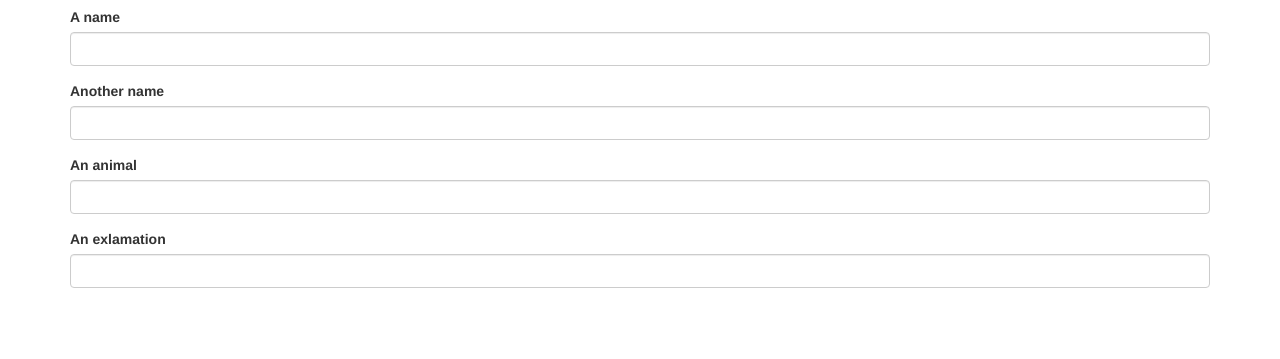
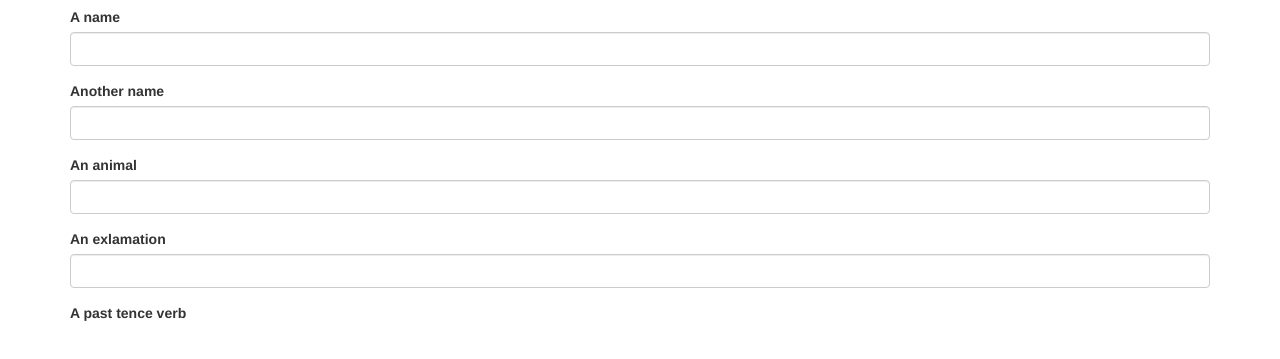
Before and after one commit to geraldokutar/Forms, a plain HTML site: page index.html in a window 1280 px wide. Shown: the part 63-422 px from the top of the page. Drawn offline with Linux system fonts and the light colour scheme.

Commit message:
Add a label in fifth div class

```diff
--- a/index.html
+++ b/index.html
@@ -29,7 +29,7 @@
           <input id="exclamation" class="form-control" type="text">
         </div>
         <div class="form-group">
-
+          <label for="verb">A past tence verb</label>
         </div>
       </form>
     </div>
```
